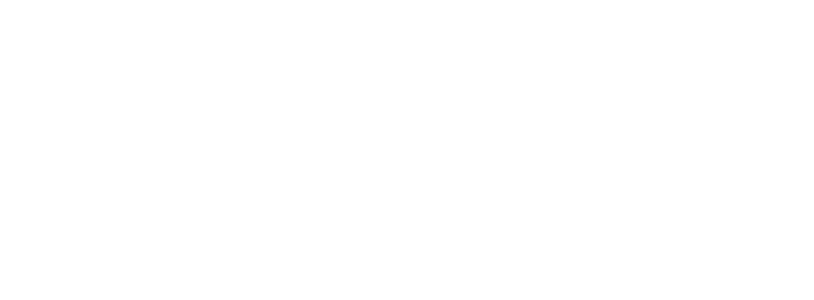
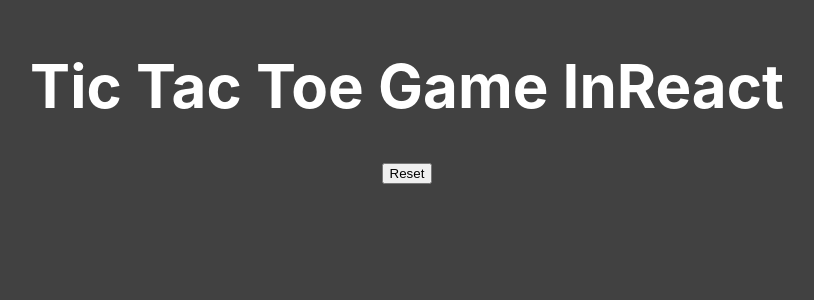
Before and after one commit to BenFrame/tic-tac-toe, a React (Create React App) app: page / in a window 1280 px wide. Shown: the top 300 px of the page, without its empty margins (233-1047 px from the left). Built offline with nearby package versions, Linux system fonts and the light colour scheme.

Commit message:
title css styles added

```diff
--- a/src/Components/TicTacToe/TicTacToe.css
+++ b/src/Components/TicTacToe/TicTacToe.css
@@ -0,0 +1,12 @@
+.container{
+    text-align: center;
+}
+
+.title{
+   margin-top: 50px;
+   color: white;
+   font-size: 60px;
+   display: flex;
+   justify-content: center;
+   align-items: center;
+}
--- a/src/Components/TicTacToe/TicTacToe.jsx
+++ b/src/Components/TicTacToe/TicTacToe.jsx
@@ -5,8 +5,12 @@
 
 const TicTacToe = () =>{
     return(
-        <div>
+        <div className="container">
+            <h1 className="title">Tic Tac Toe Game In <span>React</span></h1>
+            <div className="board">
 
+            </div>
+            <button className="reset">Reset</button>
         </div>
     )
 };
--- a/src/index.css
+++ b/src/index.css
@@ -5,6 +5,7 @@
     sans-serif;
   -webkit-font-smoothing: antialiased;
   -moz-osx-font-smoothing: grayscale;
+  background-color: rgb(65, 65, 65);
 }
 
 code {
```
